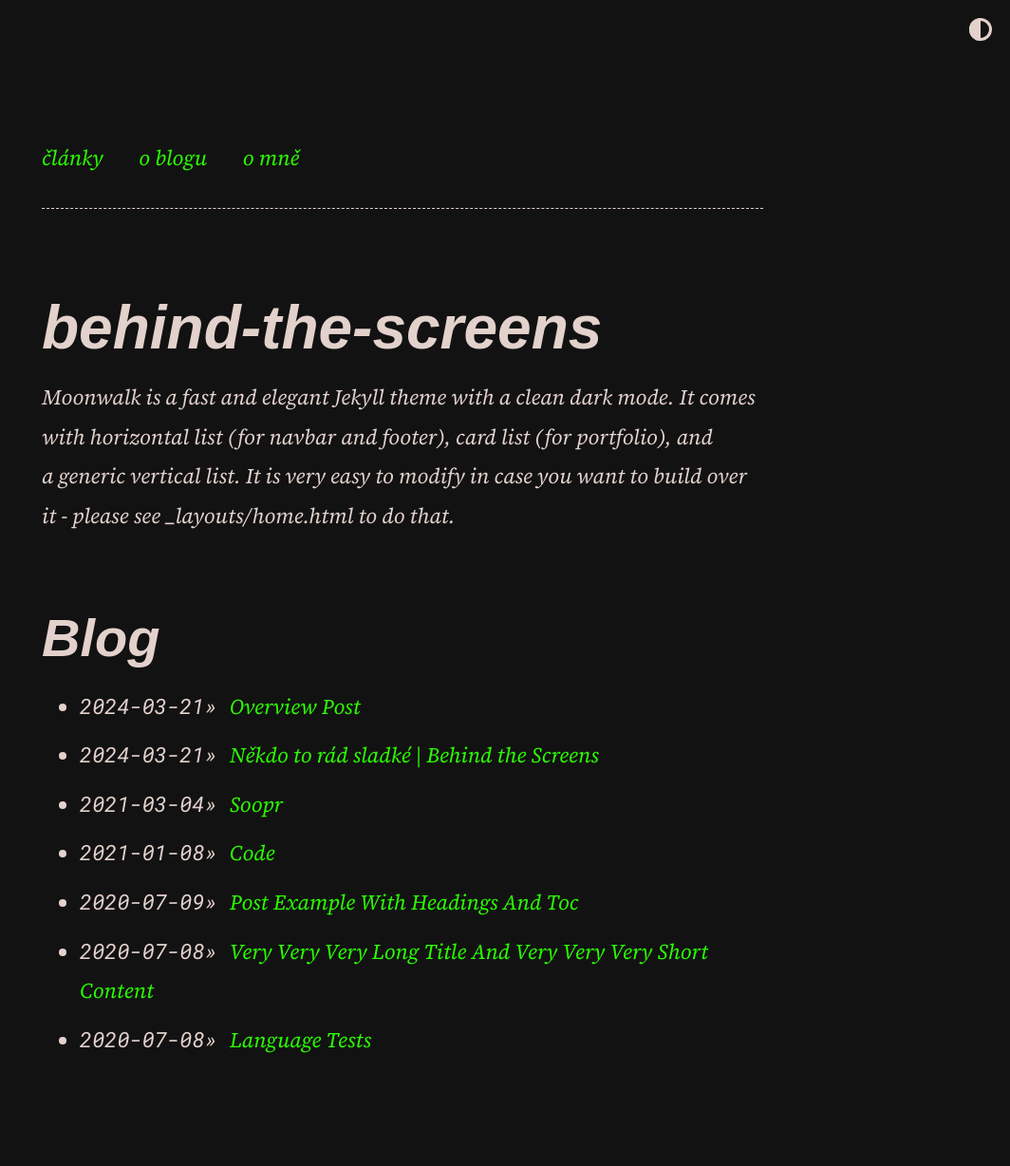
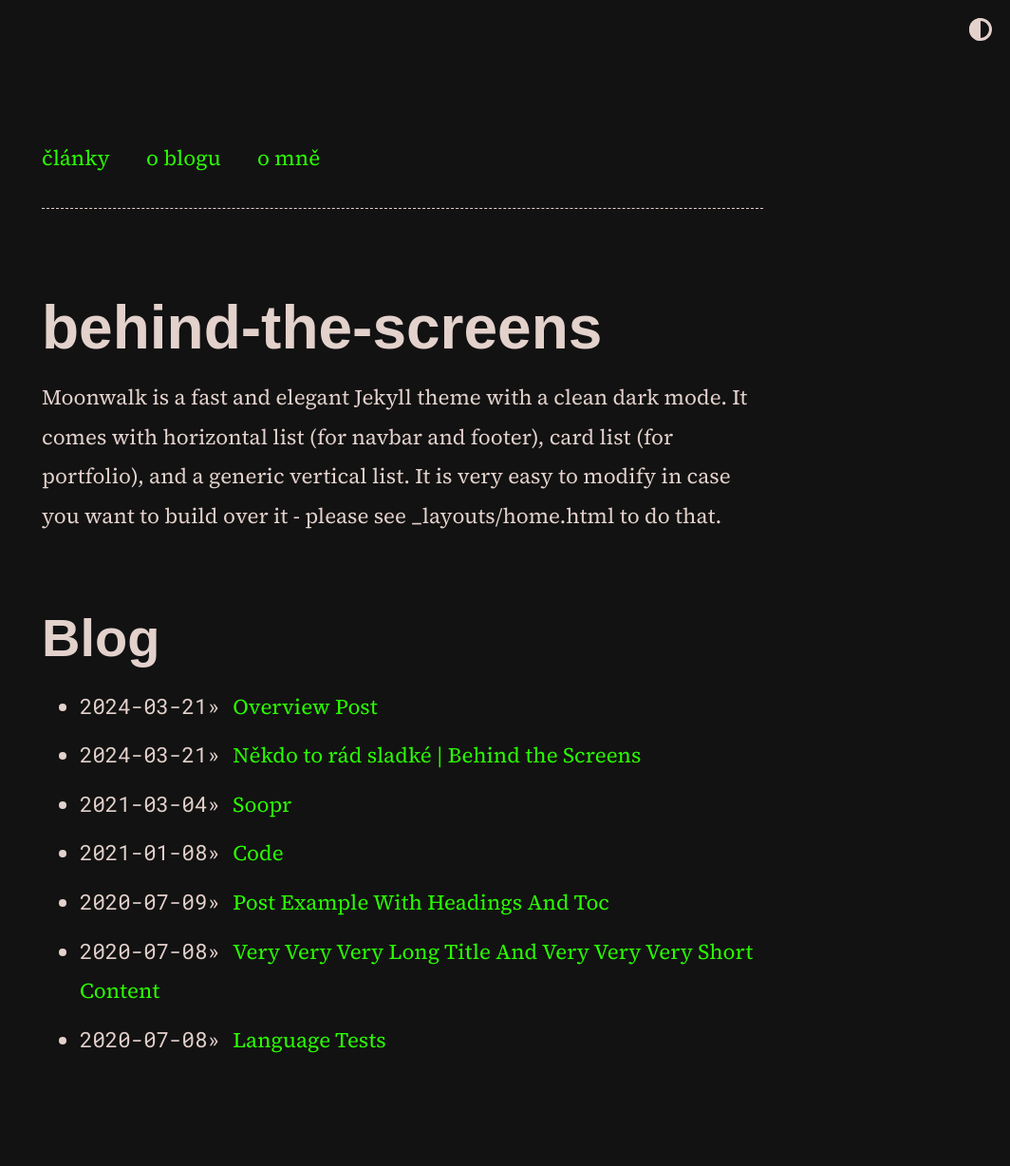
Before and after one commit to scherrer-txt/bts, a Jekyll site: the page built from index.md, in a window 1280 px wide. Shown: the whole page at 95% size, without its empty margins (216-1280 px from the left). Built offline with Jekyll 4.4.1, drawn with Linux system fonts in a browser that asks for light colours; some web fonts are replaced.

Commit message:
Update moonwalk.scss

```diff
--- a/_sass/moonwalk.scss
+++ b/_sass/moonwalk.scss
@@ -13,14 +13,13 @@ body {
   min-height: 100%;
   margin-top: 2.14em;
 }
-* {
-  font-style: italic;
-}
+
 /* Target all <em> and <i> elements */
 em,
 i {
   color: #FF0000; /* Change the color as desired */
 }
+
 pre, code {
   font-family: "Roboto Mono", monospace;
   font-size: 1rem;
```
